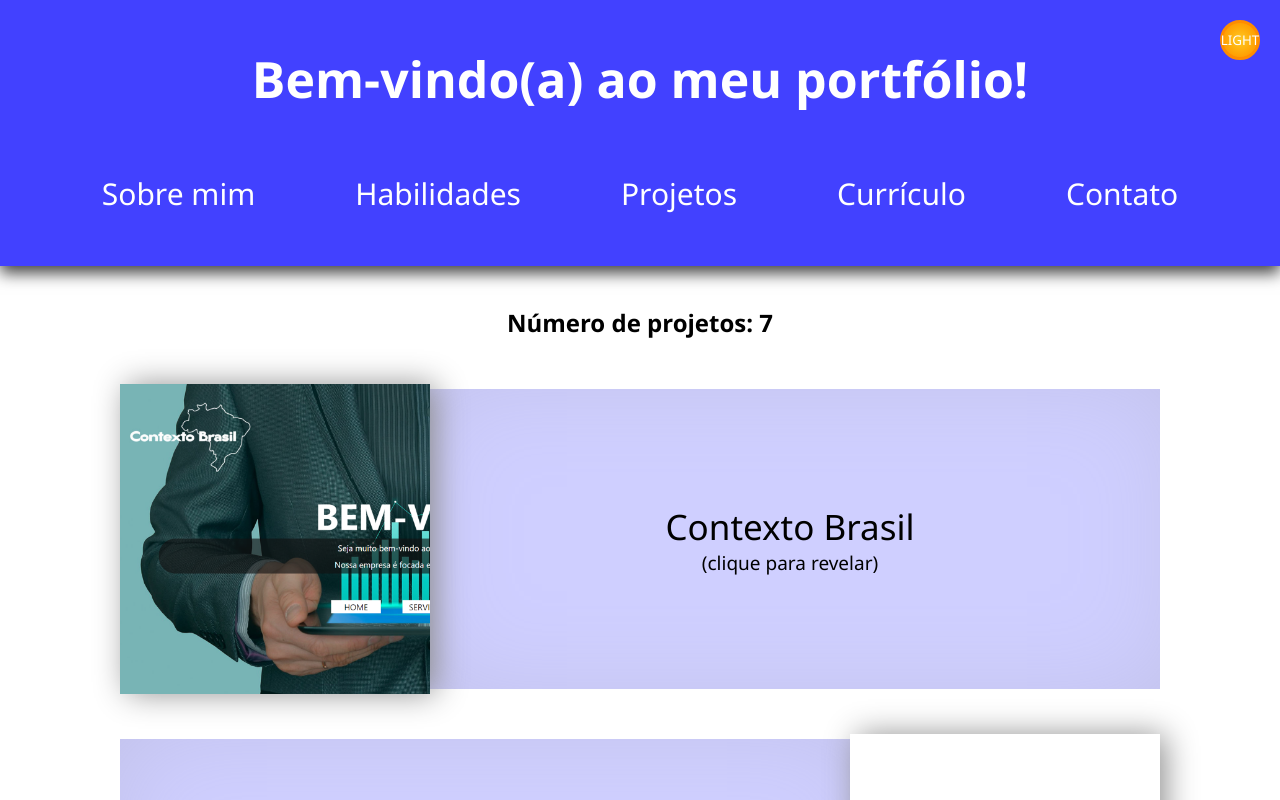
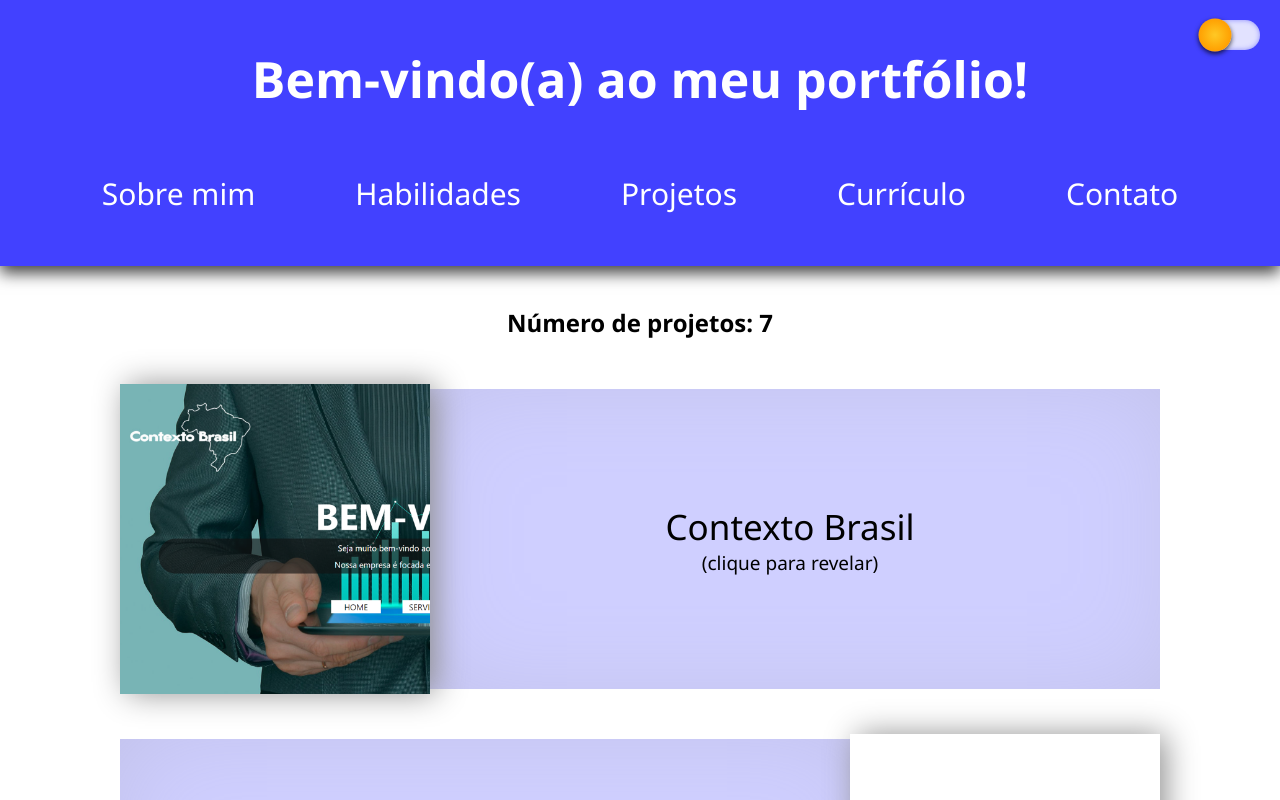
Before and after one commit to JoaoMig186/repository-jm-with-vite, a React (Vite) app in the folder repository-jm-with-vite/: page /projetos in a window 1280 px wide. Shown: the top 800 px of the page. Built offline with nearby package versions, Linux system fonts and the light colour scheme.

Commit message:
correcao na logica de slides

```diff
--- a/repository-jm-with-vite/src/components/Header/Header.jsx
+++ b/repository-jm-with-vite/src/components/Header/Header.jsx
@@ -11,7 +11,15 @@ const Header = () => {
             <h1 className="main-header--title">
                 <Link to="/">Bem-vindo(a) ao meu portfólio!</Link>
             </h1>
-            <button className={`main-header--theme-button ${theme}`} onClick={toggleTheme}>{theme}</button>
+            <input
+                className={`main-header--theme-checkbox ${theme}`}
+                type="checkbox"
+                name="checkboxTheme"
+                onChange={(e) => {
+                    e.stopPropagation();
+                    toggleTheme();
+                }}
+            />
             <ul className="main-header--menu">
                 <li className="main-header--menu__item">
                     <Link to="/sobre-mim">Sobre mim</Link>
--- a/repository-jm-with-vite/src/components/Header/header.css
+++ b/repository-jm-with-vite/src/components/Header/header.css
@@ -24,31 +24,44 @@
     color: var(--text-color-light);
 }
 
-.main-header .main-header--theme-button{
-    position: fixed;
-    width: 40px;
-    height: 40px;
-    border-radius: 50%;
-    display: flex;
-    justify-content: center;
-    align-items: center;
+.main-header .main-header--theme-checkbox{
+    position: absolute;
     top: 20px;
     right: 20px;
-    text-transform: uppercase;
-    cursor: pointer;
-    transition: 1s all;
+    width: 60px;
+    height: 30px;
+    -webkit-appearance: none;
+    appearance: none;
+    background-color: var(--highestlight-color);
+    outline: none;
+    border-radius: 40px;
+    transition: .5s all;
+    box-shadow: inset 0 0 5px var(--primary-color-with-opacity);
 }
 
-.main-header .main-header--theme-button.dark{
-    background-image: linear-gradient(to bottom, #ffe38e, #ffe7a6, #ffecbe, #fff2d6, #fff8ee);
-    border: none;
-    color: #000;
+.main-header .main-header--theme-checkbox:before{
+    content: '';
+    position: absolute;
+    width: 30px;
+    height: 30px;
+    border-radius: 50%;
+    top: 0;
+    left: 0;
+    background-image: radial-gradient(circle, #ffc825, #ffba17, #ffab0a, #ff9c01, #ff8c00);
+    transform: scale(1.1);
+    box-shadow: 0 2px 5px rgba(0,0,0,0.75);
+    transition: .5s all;
 }
 
-.main-header .main-header--theme-button.light{
-    background-image: radial-gradient(circle, #ffc825, #ffba17, #ffab0a, #ff9c01, #ff8c00);
-    border: 3px solid #ff8c00;
+.main-header .main-header--theme-checkbox:checked::before{
+    content: '';
+    background-image: linear-gradient(to bottom, #ffe38e, #ffe7a6, #ffecbe, #fff2d6, #fff8ee);
     color: var(--text-color-light);
+    left: 30px;
+}
+
+.main-header .main-header--theme-checkbox:checked{
+    background: var(--link-hover-color);
 }
 
 .main-header .main-header--menu{
--- a/repository-jm-with-vite/src/components/ProjectSlide/ProjectSlide.jsx
+++ b/repository-jm-with-vite/src/components/ProjectSlide/ProjectSlide.jsx
@@ -1,23 +1,22 @@
-import React, { useRef, useContext } from "react";
+import React, { useRef, useContext, useState } from "react";
 import './ProjectSlide.css'
 import { FaGithub } from "react-icons/fa";
 import { ThemeContext } from '../../context/ThemeContext.jsx';
 
 const ProjectSlide = ({direction, image, tittle, text, linkRepo, linkView, techsIcons}) => {
     const {theme, toggleTheme} = useContext(ThemeContext);
-    const projetoRef = useRef();
+    const [isOpen, setIsOpen] = useState(true);
 
-    function hideShow(){
-        projetoRef.current.children[0].classList.toggle(`closed-img-div-${direction}`)
-        projetoRef.current.children[1].classList.toggle(`closed-cover-div-${direction}`)
+    function hideShow() {
+        setIsOpen((prev) => !prev);
     }
 
     return(
-        <div className="project-slide" ref={projetoRef} onClick={()=> hideShow()}>
-            <div className={`project-slide--image-div ${direction} ${theme}`}>
+        <div className="project-slide" onClick={()=> hideShow()}>
+            <div className={`project-slide--image-div ${direction} ${theme} ${isOpen ? '' : `closed-img-div-${direction}`}`}>
                 <img src={image} alt="imagem do projeto" />
             </div>
-            <div className={`project-slide--cover-div ${direction}`}>
+            <div className={`project-slide--cover-div ${direction} ${isOpen ? '' : `closed-cover-div-${direction}`}`}>
                 <span>{tittle}</span>
                 <span style={{fontSize: "19px"}}>(clique para revelar)</span>
             </div>
```
